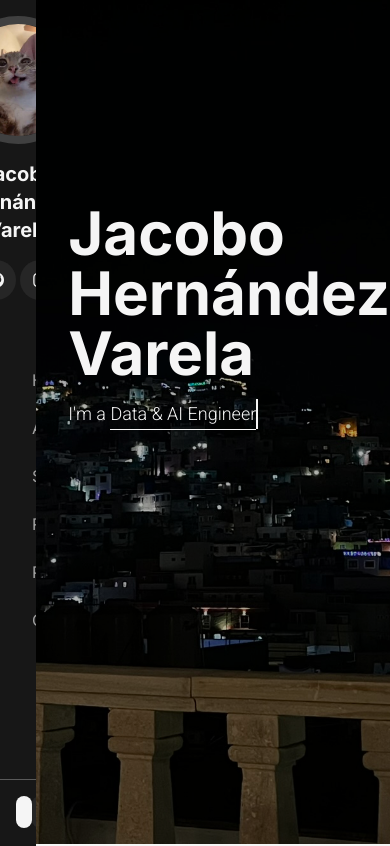
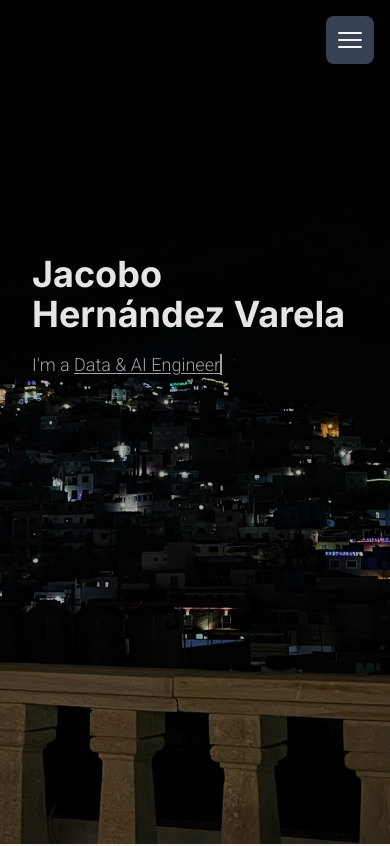
Before and after one commit to JacobHdez/jacobhdez.github.io, a Vue app: page / in a window 390 px wide. Shown: the top 846 px of the page. Built offline with nearby package versions, Linux system fonts and the light colour scheme.

Commit message:
refactor: responsive desing

```diff
--- a/src/App.vue
+++ b/src/App.vue
@@ -10,7 +10,7 @@ import Footer from './components/layout/Footer.vue';
   >
     <Header />
 
-    <div class="flex min-h-screen flex-1 flex-col">
+    <div class="z-0 flex min-h-screen flex-1 flex-col">
       <main
         class="content grow text-neutral-900 transition-colors duration-1000 dark:text-neutral-100"
       >
--- a/src/components/layout/Header.vue
+++ b/src/components/layout/Header.vue
@@ -1,19 +1,27 @@
 <script setup lang="ts">
+import { ref } from 'vue';
 import { useI18n } from 'vue-i18n';
 import { personalData } from '@/data/personal';
 import { socials } from '@/data/socials';
 import { navigationItems } from '@/data/navigation';
+import { Bars3Icon, XMarkIcon } from '@heroicons/vue/24/solid';
 
 import ThemeToggle from '../ui/ThemeToggle.vue';
 import LanguageToggle from '../ui/LanguageToggle.vue';
 
 const { t } = useI18n();
+const isOpen = ref(false);
 </script>
 
 <template>
-  <header class="relative w-2xs bg-neutral-900 transition-colors duration-1000 dark:bg-neutral-950">
+  <header
+    class="fixed z-10 w-full transform transition-all duration-1000 ease-in-out md:relative md:w-2xs md:translate-x-0"
+    :class="isOpen ? 'translate-x-0' : '-translate-x-full'"
+  >
     <div class="absolute inset-0">
-      <div class="sticky top-0 bottom-0 left-0 flex h-screen flex-col">
+      <div
+        class="sticky top-0 bottom-0 left-0 flex h-screen flex-col bg-neutral-900 transition-colors duration-1000 dark:bg-neutral-950"
+      >
         <div class="grow overflow-y-auto p-4">
           <section class="flex flex-col items-center gap-y-4 text-neutral-100">
             <div
@@ -53,6 +61,7 @@ const { t } = useI18n();
                   class="h-5 w-5 transition-colors duration-300 group-hover:text-gray-700"
                 />
                 <a
+                  @click="isOpen = false"
                   :href="`#${item.section}`"
                   class="transition-colors duration-300 group-hover:text-neutral-100"
                 >
@@ -71,4 +80,12 @@ const { t } = useI18n();
       </div>
     </div>
   </header>
+
+  <button
+    @click="isOpen = !isOpen"
+    class="fixed top-4 right-4 z-20 h-12 w-12 rounded-lg bg-gray-700 p-2 text-neutral-100 md:hidden"
+  >
+    <XMarkIcon v-if="isOpen" />
+    <Bars3Icon v-else />
+  </button>
 </template>
--- a/src/components/sections/About.vue
+++ b/src/components/sections/About.vue
@@ -52,7 +52,7 @@ const formattedAbout = computed(() => {
         {{ t(`personal.roles.${personalData.mainRoleKey}`) }}
       </h3>
 
-      <ul class="mt-4 grid grid-cols-2 gap-x-8 gap-y-2">
+      <ul class="mt-4 grid grid-cols-1 gap-x-8 gap-y-2 lg:grid-cols-2">
         <li
           v-for="item in formattedAbout"
           :key="item.key"
--- a/src/components/sections/Hero.vue
+++ b/src/components/sections/Hero.vue
@@ -26,18 +26,18 @@ onMounted(() => {
     </div>
 
     <section
-      class="relative mx-auto flex h-3/4 max-w-7xl flex-col items-start justify-center gap-y-4 pl-8"
+      class="relative mx-auto flex h-3/4 max-w-7xl flex-col items-start justify-center gap-y-4 px-8"
     >
-      <h1 class="text-6xl font-bold text-neutral-100">
+      <h1 class="text-4xl font-bold text-neutral-200 sm:text-6xl">
         {{ personalData.name }}
       </h1>
 
-      <div class="flex flex-row font-mono text-lg font-light text-neutral-100">
+      <div class="flex flex-row font-mono text-neutral-400">
         <p>{{ t('hero.iam') }}&nbsp;</p>
 
-        <p v-if="!isClient" class="border-b border-current">{{ texts[0] }}</p>
-        <p v-else class="border-b border-current">{{ output }}</p>
-
+        <p v-if="!isClient" class="underline underline-offset-2">{{ texts[0] }}</p>
+        <p v-else class="underline underline-offset-2">
+          {{ output }}
           <span
             :class="[
               'border-r-2 border-current',
@@ -46,6 +46,7 @@ onMounted(() => {
               state === 'deleting' && 'opacity-70'
             ]"
           ></span>
+        </p>
       </div>
     </section>
   </div>
```
Lines whose indentation alone changed are shown as unchanged.
